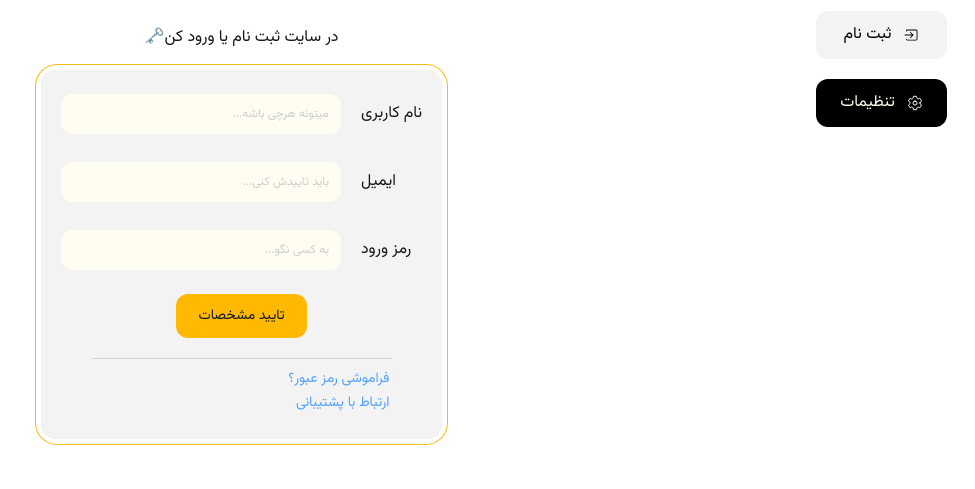
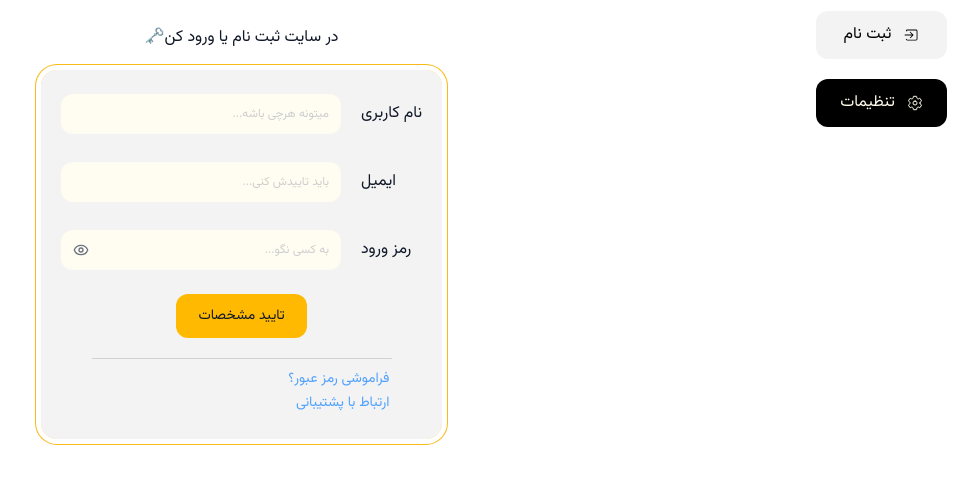
Before and after one commit to Devsi-Git/Task-Manager, a React (Vite) app: page /login in a window 1280 px wide. Shown: the part 168-657 px from the top of the page, without its empty margins (305-1280 px from the left). Built offline with nearby package versions, Linux system fonts and the light colour scheme.

Commit message:
bugs fixed

```diff
--- a/index.html
+++ b/index.html
@@ -15,7 +15,7 @@
 
 </head>
 
-<body class="dark:bg-[#070F2B]">
+<body class="bg-white dark:bg-[#070F2B] text-gray-900">
   <div id="root"></div>
   <script type="module" src="/src/main.jsx"></script>
 </body>
--- a/src/Components/general/Input.jsx
+++ b/src/Components/general/Input.jsx
@@ -1,12 +1,30 @@
+import { useState } from "react";
+import { LuEye, LuEyeClosed } from "react-icons/lu";
+
 function Input({ type, placeholder, ...reg }) {
+  const [show, setShow] = useState(false);
+  const isPassword = type === "password";
+
   return (
-    <input
-      className="bg-[#fffdf1] dark:bg-[#9290C3] px-3 py-2 rounded-xl focus:outline-0 focus:ring-[#FABB18] focus:ring-1 dark:focus:ring-[#9290C3] ring-offset-[#F3F3F3] focus:ring-offset-2 dark:ring-offset-[#535C91] w-70 max-500:w-55 dark:placeholder:text-[#585786] dark:text-[#1B1A55] placeholder:text-[#cecece] placeholder:text-xs max-740:text-sm transition-all ]"
-      id={type}
-      type={type}
-      placeholder={placeholder}
-      {...reg}
-    />
+    <div className="relative">
+      <input
+        className="bg-[#fffdf1] dark:bg-[#9290C3] px-3 py-2 rounded-xl focus:outline-0 focus:ring-[#FABB18] focus:ring-1 dark:focus:ring-[#9290C3] ring-offset-[#F3F3F3] focus:ring-offset-2 dark:ring-offset-[#535C91] w-70 max-420:w-55 max-500:w-65 dark:placeholder:text-[#585786] dark:text-[#1B1A55] placeholder:text-[#cecece] placeholder:text-xs max-740:text-sm transition-all"
+        id={type}
+        type={isPassword ? (show ? "text" : "password") : type}
+        placeholder={placeholder}
+        {...reg}
+      />
+
+      {isPassword && (
+        <button
+          type="button"
+          onClick={() => setShow((prev) => !prev)}
+          className="left-3 absolute inset-y-0 flex items-center text-gray-500 hover:text-gray-800 dark:hover:text-gray-300 dark:text-gray-600"
+        >
+          {show ? <LuEyeClosed /> : <LuEye />}
+        </button>
+      )}
+    </div>
   );
 }
 
--- a/src/Components/home/Cart.jsx
+++ b/src/Components/home/Cart.jsx
@@ -64,7 +64,7 @@ function Cart({ data }) {
   return (
     <div
       id={`cart-${data.id}`}
-      className="flex flex-col bg-sky-200 dark:bg-[#8280be] shadow-sky-200 hover:shadow-[0_0_10px] dark:hover:shadow-[#9290C3] px-3 py-2 rounded-2xl rounded-tr-md min-w-50"
+      className="flex flex-col bg-sky-200 dark:bg-[#8280be] shadow-sky-200 hover:shadow-[0_0_10px] dark:hover:shadow-[#9290C3] px-3 py-2 rounded-2xl rounded-tr-md min-w-50 break-words"
     >
       <div className="relative flex justify-between items-center">
         <button
@@ -118,19 +118,19 @@ function Cart({ data }) {
         </time>
       </div>
 
-      <h3 className="mr-3 text-gray-800 dark:text-[#e4e1f8] 320:text-sm 740:text-base">
+      <h3 className="mr-3 dark:text-[#e4e1f8] 320:text-sm 740:text-base">
         {data.subject}
       </h3>
 
-      <p className="my-2 text-gray-800 320:text-[13px] dark:text-[#e4e1f8] 740:text-sm">
+      <p className="my-2 320:text-[13px] dark:text-[#e4e1f8] 740:text-sm">
         {data.description}
       </p>
 
       {/* <span className="flex justify-end -space-x-0.5">
-        <BiCheckbox className="text-gray-800-" />
-        <TiInputChecked className="text-gray-800-" />
-        <TiInputChecked className="text-gray-800-" />
-        <TiInputChecked className="text-gray-800-" />
+        <BiCheckbox className="-" />
+        <TiInputChecked className="-" />
+        <TiInputChecked className="-" />
+        <TiInputChecked className="-" />
       </span> */}
     </div>
   );
--- a/src/Components/login/LoginForm.jsx
+++ b/src/Components/login/LoginForm.jsx
@@ -1,5 +1,3 @@
-//eslint-disable-next-line
-import { motion } from "motion/react";
 import { signUpLogin } from "../../services/apiUser";
 import { useMutation } from "@tanstack/react-query";
 import { useForm } from "react-hook-form";
@@ -66,32 +64,26 @@ export default function LoginForm() {
   }
 
   return (
-    <motion.article
-      className="flex flex-col items-center bg-[#ececec9d] dark:bg-[#535C91] px-5 max-500:px-4 py-6 max-500:py-5 rounded-2xl ring-[#FABB18] ring-1 dark:ring-[#9290C3] ring-offset-5 ring-offset-white dark:ring-offset-[#070F2B]"
-      initial={{ x: -270, opacity: 0 }}
-      animate={{ x: 0, opacity: 1 }}
-      transition={{ duration: 0.25 }}
-    >
     <form
       onSubmit={handleSubmit(mutate, onError)}
       className="flex flex-col items-center"
     >
       <section className="flex items-center gap-5 max-500:gap-3 mb-6">
-          <div className="flex flex-col items-end gap-11 w-fit">
+        <div className="flex flex-col items-end gap-11 max-420:gap-11 max-740:gap-11 w-fit">
           <label
-              className="dark:text-[#c7c3df] max-500:text-sm"
+            className="dark:text-[#c7c3df] max-420:text-xs max-500:text-sm"
             htmlFor="#username"
           >
             نام کاربری
           </label>
           <label
-              className="dark:text-[#c7c3df] max-500:text-sm"
+            className="dark:text-[#c7c3df] max-420:text-xs max-500:text-sm"
             htmlFor="#email"
           >
             ایمیل
           </label>
           <label
-              className="dark:text-[#c7c3df] max-500:text-sm"
+            className="dark:text-[#c7c3df] max-420:text-xs max-500:text-sm"
             htmlFor="#password"
           >
             رمز ورود
@@ -106,8 +98,7 @@ export default function LoginForm() {
               required: "لطفا همه فیلد هارا پر کنید.",
               validate: (value) => {
                 return (
-                    value.length <= 16 ||
-                    "نام کاربری باید حداکثر 16 کرکتر باشد."
+                  value.length <= 16 || "نام کاربری باید حداکثر 16 کرکتر باشد."
                 );
               },
             })}
@@ -134,22 +125,5 @@ export default function LoginForm() {
 
       {isSigningUp ? <Loader /> : <Btn>تایید مشخصات</Btn>}
     </form>
-      <span className="flex bg-[#d2d2d2] dark:bg-[#070f2b92] mt-5 mb-2 rounded-2xl w-75 max-500:w-62 h-px"></span>
-
-      <section className="flex flex-col justify-start w-75 max-500:w-62">
-        <a
-          href="#"
-          className="m-0.5 w-fit text-blue-400 hover:text-blue-500 dark:hover:text-[#9290C3] dark:text-[#070F2B] max-500:text-xs text-sm"
-        >
-          فراموشی رمز عبور؟
-        </a>
-        <a
-          href="#"
-          className="m-0.5 w-fit text-blue-400 hover:text-blue-500 dark:hover:text-[#9290C3] dark:text-[#070F2B] max-500:text-xs text-sm"
-        >
-          ارتباط با پشتیبانی
-        </a>
-      </section>
-    </motion.article>
   );
 }
--- a/src/Components/menu/SideBtn.jsx
+++ b/src/Components/menu/SideBtn.jsx
@@ -1,8 +1,10 @@
 // eslint-disable-next-line
 import { motion } from "motion/react";
 import { NavLink } from "react-router-dom";
+import { useUi } from "../../services/Uicontext";
 
 function SideBtn({ children, icon, to }) {
+  const { setMenu } = useUi();
   function isActiveHandle(isActive) {
     let styles;
     if (isActive) {
@@ -17,7 +19,11 @@ function SideBtn({ children, icon, to }) {
   }
 
   return (
-    <NavLink to={to} className={({ isActive }) => isActiveHandle(isActive)}>
+    <NavLink
+      onClick={() => setMenu(false)}
+      to={to}
+      className={({ isActive }) => isActiveHandle(isActive)}
+    >
       {children}
       {icon}
       <motion.span
--- a/src/index.css
+++ b/src/index.css
@@ -11,6 +11,7 @@
 @theme {
   --breakpoint-320: 320px;
   --breakpoint-500: 500px;
+  --breakpoint-420: 420px;
   --breakpoint-600: 600px;
   --breakpoint-640: 640px;
   --breakpoint-740: 740px;
--- a/src/pages/AppLayout.jsx
+++ b/src/pages/AppLayout.jsx
@@ -6,7 +6,7 @@ import Footer from "../Components/footer/Footer";
 function AppLayout() {
   return (
     <>
-      <div className="flex flex-row-reverse mx-auto max-w-[1345px] font-vazir">
+      <div className="flex flex-row-reverse font-vazir">
         <Outlet />
         <SidebarMobile />
         <Sidebar />
--- a/src/pages/Home.jsx
+++ b/src/pages/Home.jsx
@@ -10,7 +10,7 @@ function Home() {
   const { modalTask } = useUi();
 
   return (
-    <main className="flex flex-col w-screen">
+    <div className="flex flex-col w-screen">
       <AnimatePresence>
         {modalTask && (
           <motion.div
@@ -19,7 +19,7 @@ function Home() {
             animate={{ opacity: 1 }}
             exit={{ opacity: 0 }}
           >
-            <Modal styles="p-5 z-80 rounded-2xl dark:bg-[#535C91] bg-amber-200">
+            <Modal styles="p-5 max-500:p-3.5 z-80 rounded-2xl dark:bg-[#535C91] bg-amber-200">
               <TaskForm />
             </Modal>
           </motion.div>
@@ -28,7 +28,7 @@ function Home() {
 
       <Header />
 
-      <article className="bg-[#ececec9d] dark:bg-[#535C91] 320:mr-1.5 740:mr-0 320:px-3 740:px-5 py-5 rounded-tr-4xl rounded-br-lg h-fit min-h-screen">
+      <main className="bg-[#ececec9d] dark:bg-[#535C91] 320:mr-1.5 740:mr-0 320:px-3 740:px-5 py-5 rounded-tr-4xl rounded-br-lg h-fit min-h-screen">
         <h1 className="mr-3 mb-5 dark:text-[#c7c3df] 320:text-sm 740:text-base">
           آماده ای همه تسک هارو بترکونی؟ 😍
         </h1>
@@ -38,8 +38,8 @@ function Home() {
           <TaskSection>درحال انجام</TaskSection>
           <TaskSection>انجام شده</TaskSection>
         </section>
-      </article>
-    </main>
+      </main>
+    </div>
   );
 }
 
--- a/src/pages/Login.jsx
+++ b/src/pages/Login.jsx
@@ -18,7 +18,31 @@ function Login() {
         در سایت ثبت نام یا ورود کن🗝️
       </motion.h1>
 
-      <LoginForm />
+      <motion.article
+        className="flex flex-col items-center bg-[#ececec9d] dark:bg-[#535C91] px-5 max-500:px-4 py-6 max-500:py-5 rounded-2xl ring-[#FABB18] ring-1 dark:ring-[#9290C3] ring-offset-5 ring-offset-white dark:ring-offset-[#070F2B] max-420:ring-offset-3"
+        initial={{ x: -270, opacity: 0 }}
+        animate={{ x: 0, opacity: 1 }}
+        transition={{ duration: 0.25 }}
+      >
+        <LoginForm />
+
+        <span className="flex bg-[#d2d2d2] dark:bg-[#070f2b68] mt-5 mb-2 rounded-2xl w-75 max-500:w-62 h-px"></span>
+
+        <section className="flex flex-col justify-start w-75 max-500:w-62">
+          <a
+            href="#"
+            className="m-0.5 w-fit text-blue-400 hover:text-blue-500 dark:hover:text-[#9290C3] dark:text-[#070F2B] max-500:text-xs text-sm"
+          >
+            فراموشی رمز عبور؟
+          </a>
+          <a
+            href="#"
+            className="m-0.5 w-fit text-blue-400 hover:text-blue-500 dark:hover:text-[#9290C3] dark:text-[#070F2B] max-500:text-xs text-sm"
+          >
+            ارتباط با پشتیبانی
+          </a>
+        </section>
+      </motion.article>
     </main>
   );
 }
```
Also changed, not shown: src/Components/general/Search.jsx (+7 -4 lines), src/Components/home/TaskForm.jsx (+20 -15 lines). Lines whose indentation alone changed are shown as unchanged.
